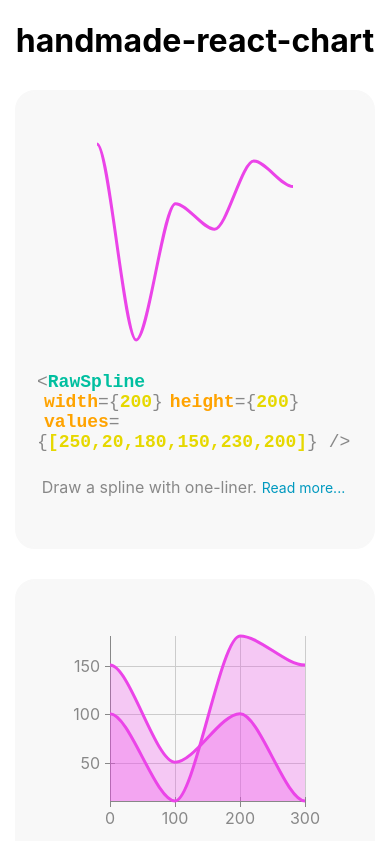
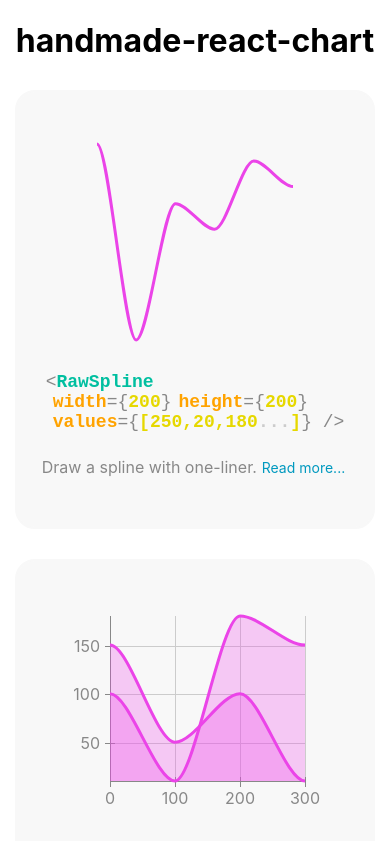
Before and after one commit to tommy-iasia/handmade-react-chart, a React (Create React App) app: page / in a window 390 px wide. Shown: the top 841 px of the page. Built offline with nearby package versions, Linux system fonts and the light colour scheme.

Commit message:
responsive demo

```diff
--- a/src/demos/AdvancedSplineCard.tsx
+++ b/src/demos/AdvancedSplineCard.tsx
@@ -2,6 +2,7 @@ import { Fragment, useState } from "react";
 import { AdvancedSplineChart } from "../components";
 import { Card } from "./Card";
 import { useAnimatedSplineItems } from "./useAnimatedSplineItems";
+import { useResponsive } from "./useResponsive";
 
 export const data1 = [
   {
@@ -50,12 +51,14 @@ export function AdvancedSplineCard() {
   const animatedItems = useAnimatedSplineItems(indexItems);
 
   const [shortCode, setShortCode] = useState(true);
+  const responsive = useResponsive();
 
   return (
     <Card
-      next={(next) =>
-        setIndex((index + next + allItems.length) % allItems.length)
-      }
+      next={(next) => {
+        setIndex((index + next + allItems.length) % allItems.length);
+        setShortCode(true);
+      }}
     >
       <AdvancedSplineChart
         className="chart"
@@ -84,7 +87,8 @@ export function AdvancedSplineCard() {
               <Fragment key={i}>
                 <br />
                 {"{"}
-                points: [{"{"}x:{item.points[0].x}, y:{item.points[0].y}
+                points:{!responsive && " "}[{"{"}x:{item.points[0].x}, y:
+                {item.points[0].y}
                 {"}"}
                 <span className="more">...</span>]{"}"}
                 {i < indexItems.length - 1 && ","}
@@ -101,14 +105,14 @@ export function AdvancedSplineCard() {
                 {"{"}
                 points: [
                 {item.points.map((point, i) => (
-                  <>
+                  <Fragment key={i}>
                     <br />
                     <span className="indent">
                       {"{"}x:{point.x}, y:{point.y}
                       {"}"}
                       {i < item.points.length - 1 && ","}
                     </span>
-                  </>
+                  </Fragment>
                 ))}
                 ]{"}"}
                 {i < indexItems.length - 1 && ","}
--- a/src/demos/Card.css
+++ b/src/demos/Card.css
@@ -88,6 +88,7 @@
 .handmadeReactChart-demos-Card > .code .value {
   color: #e6d800;
   font-weight: 700;
+  word-break: break-all;
 }
 
 .handmadeReactChart-demos-Card > .code .indent {
--- a/src/demos/CustomDonutCard.tsx
+++ b/src/demos/CustomDonutCard.tsx
@@ -1,6 +1,7 @@
 import { Fragment, useState } from "react";
 import { DonutChart, ValueSlice } from "../components";
 import { Card } from "./Card";
+import { useResponsive } from "./useResponsive";
 
 const items = [
   [10, 20, 30],
@@ -9,8 +10,9 @@ const items = [
 
 export function CustomDonutCard() {
   const [index, setIndex] = useState(0);
+  const values = items[index];
 
-  const values = items[index];
+  const responsive = useResponsive();
 
   return (
     <Card
@@ -40,6 +42,7 @@ export function CustomDonutCard() {
         <span className="property">chartWidth</span>={"{"}
         <span className="value">200</span>
         {"}"}
+        {responsive && <br />}
         <span className="property">chartHeight</span>={"{"}
         <span className="value">200</span>
         {"}"}
@@ -47,6 +50,7 @@ export function CustomDonutCard() {
         <span className="property">innerRadius</span>={"{"}
         <span className="value">{index < 2 ? 50 : 0}</span>
         {"}"}
+        {responsive && <br />}
         <span className="property">outerRadius</span>={"{"}
         <span className="value">{index < 3 ? 100 : 80}</span>
         {"}"}
@@ -56,6 +60,7 @@ export function CustomDonutCard() {
             <div className="indent">
               {"<"}
               <span className="name">ValueSlice</span>
+              {responsive && <br />}
               <span className="property">index</span>={"{"}
               <span className="value">{i}</span>
               {"}"}
--- a/src/demos/CustomSplineCard.tsx
+++ b/src/demos/CustomSplineCard.tsx
@@ -1,9 +1,12 @@
 import { useState } from "react";
 import { Area, Grid, Spline, SplineChart, XAxis, YAxis } from "../components";
 import { Card } from "./Card";
+import { useResponsive } from "./useResponsive";
 
 export function CustomSplineCard() {
   const [index, setIndex] = useState(0);
+
+  const responsive = useResponsive();
 
   return (
     <Card next={(next) => setIndex((index + next + 4) % 4)}>
@@ -69,6 +72,7 @@ export function CustomSplineCard() {
         <span className="property">chartWidth</span>={"{"}
         <span className="value">250</span>
         {"}"}
+        {responsive && <br />}
         <span className="property">chartHeight</span>={"{"}
         <span className="value">200</span>
         {"}"}
@@ -76,6 +80,7 @@ export function CustomSplineCard() {
         <span className="property">contentLeft</span>={"{"}
         <span className="value">40</span>
         {"}"}
+        {responsive && <br />}
         <span className="property">contentTop</span>={"{"}
         <span className="value">5</span>
         {"}"}
@@ -83,6 +88,7 @@ export function CustomSplineCard() {
         <span className="property">contentWidth</span>={"{"}
         <span className="value">200</span>
         {"}"}
+        {responsive && <br />}
         <span className="property">contentHeight</span>={"{"}
         <span className="value">165</span>
         {"}"}
@@ -218,8 +224,6 @@ export function CustomSplineCard() {
             </>
           )}
         </div>
-        {"<"}/<span className="name">Chart</span>
-        {">"}
       </div>
 
       <div className="text">
--- a/src/demos/RawDonutCard.tsx
+++ b/src/demos/RawDonutCard.tsx
@@ -1,6 +1,7 @@
 import { useState } from "react";
 import { RawDonut } from "../components";
 import { Card } from "./Card";
+import { useResponsive } from "./useResponsive";
 
 const items = [
   [1, 2, 3],
@@ -10,8 +11,9 @@ const items = [
 
 export function RawDonutCard() {
   const [index, setIndex] = useState(0);
+  const values = items[index];
 
-  const values = items[index];
+  const responsive = useResponsive();
 
   return (
     <Card
@@ -22,9 +24,11 @@ export function RawDonutCard() {
       <div className="code">
         {"<"}
         <span className="name">RawDonut</span>
+        {responsive && <br />}
         <span className="property">radius</span>={"{"}
         <span className="value">100</span>
         {"}"}
+        {responsive && <br />}
         <span className="property">values</span>={"{"}
         <span className="value">[{values.join(",")}]</span>
         {"}"}
--- a/src/demos/RawSplineCard.tsx
+++ b/src/demos/RawSplineCard.tsx
@@ -1,6 +1,7 @@
 import { useState } from "react";
 import { RawSpline } from "../components";
 import { Card } from "./Card";
+import { useResponsive } from "./useResponsive";
 
 const items = [
   [250, 20, 180, 150, 230, 200],
@@ -9,12 +10,17 @@ const items = [
 
 export function RawSplineCard() {
   const [index, setIndex] = useState(0);
+  const values = items[index];
 
-  const values = items[index];
+  const responsive = useResponsive();
+  const [shortCode, setShortCode] = useState(true);
 
   return (
     <Card
-      next={(next) => setIndex((index + next + items.length) % items.length)}
+      next={(next) => {
+        setIndex((index + next + items.length) % items.length);
+        setShortCode(true);
+      }}
     >
       <RawSpline className="chart" width={200} height={200} values={values} />
 
@@ -30,7 +36,18 @@ export function RawSplineCard() {
         {"}"}
         <br />
         <span className="property">values</span>={"{"}
-        <span className="value">[{values.join(",")}]</span>
+        <span className="value" onClick={() => setShortCode(false)}>
+          [
+          {responsive && shortCode ? (
+            <>
+              {values.slice(0, 3).join(",")}
+              <span className="more">...</span>
+            </>
+          ) : (
+            values.join(",")
+          )}
+          ]
+        </span>
         {"}"}
         {" />"}
       </div>
--- a/src/demos/SimpleDonutCard.tsx
+++ b/src/demos/SimpleDonutCard.tsx
@@ -1,6 +1,7 @@
 import { useState } from "react";
 import { SimpleDonutChart } from "../components";
 import { Card } from "./Card";
+import { useResponsive } from "./useResponsive";
 
 const items = [
   [1, 2, 3],
@@ -10,8 +11,9 @@ const items = [
 
 export function SimpleDonutCard() {
   const [index, setIndex] = useState(0);
+  const values = items[index];
 
-  const values = items[index];
+  const responsive = useResponsive();
 
   return (
     <Card
@@ -22,6 +24,7 @@ export function SimpleDonutCard() {
       <div className="code">
         {"<"}
         <span className="name">SimpleDonutChart</span>
+        {responsive && <br />}
         <span className="property">radius</span>={"{"}
         <span className="value">100</span>
         {"}"}
--- a/src/demos/SimpleSplineCard.tsx
+++ b/src/demos/SimpleSplineCard.tsx
@@ -2,6 +2,7 @@ import { Fragment, useState } from "react";
 import { SimpleSplineChart } from "../components";
 import { Card } from "./Card";
 import { useAnimatedSplineItems } from "./useAnimatedSplineItems";
+import { useResponsive } from "./useResponsive";
 
 export const data1 = [
   {
@@ -50,12 +51,14 @@ export function SimpleSplineCard() {
   const animatedItems = useAnimatedSplineItems(indexItems);
 
   const [shortCode, setShortCode] = useState(true);
+  const responsive = useResponsive();
 
   return (
     <Card
-      next={(next) =>
-        setIndex((index + next + allData.length) % allData.length)
-      }
+      next={(next) => {
+        setIndex((index + next + allData.length) % allData.length);
+        setShortCode(true);
+      }}
     >
       <SimpleSplineChart
         className="chart"
@@ -83,7 +86,9 @@ export function SimpleSplineCard() {
               <Fragment key={i}>
                 <br />
                 {"{"}
-                points: [{"{"}x:{item.points[0].x}, y:{item.points[0].y}
+                points:{!responsive && " "}[{"{"}x:
+                {item.points[0].x}, y:
+                {item.points[0].y}
                 {"}"}
                 <span className="more">...</span>]{"}"}
                 {i < indexItems.length - 1 && ","}
@@ -100,14 +105,14 @@ export function SimpleSplineCard() {
                 {"{"}
                 points: [
                 {item.points.map((point, i) => (
-                  <>
+                  <Fragment key={i}>
                     <br />
                     <span className="indent">
                       {"{"}x:{point.x}, y:{point.y}
                       {"}"}
                       {i < item.points.length - 1 && ","}
                     </span>
-                  </>
+                  </Fragment>
                 ))}
                 ]{"}"}
                 {i < indexItems.length - 1 && ","}
--- /dev/null
+++ b/src/demos/useResponsive.ts
@@ -0,0 +1,27 @@
+import { useLayoutEffect, useState } from "react";
+
+const maxWidth = 800;
+
+export function useResponsive() {
+  const firstMatch = match(maxWidth);
+  const [matched, setMatched] = useState(firstMatch);
+
+  useLayoutEffect(() => {
+    function updateMatched() {
+      const nextMatched = match(maxWidth);
+      setMatched(nextMatched);
+    }
+
+    updateMatched();
+
+    window.addEventListener("resize", updateMatched);
+    return () => window.removeEventListener("resize", updateMatched);
+  }, []);
+
+  return matched;
+}
+
+function match(maxWidth: number) {
+  const matchMedia = window.matchMedia(`(max-width: ${maxWidth}px)`);
+  return matchMedia.matches;
+}
```
